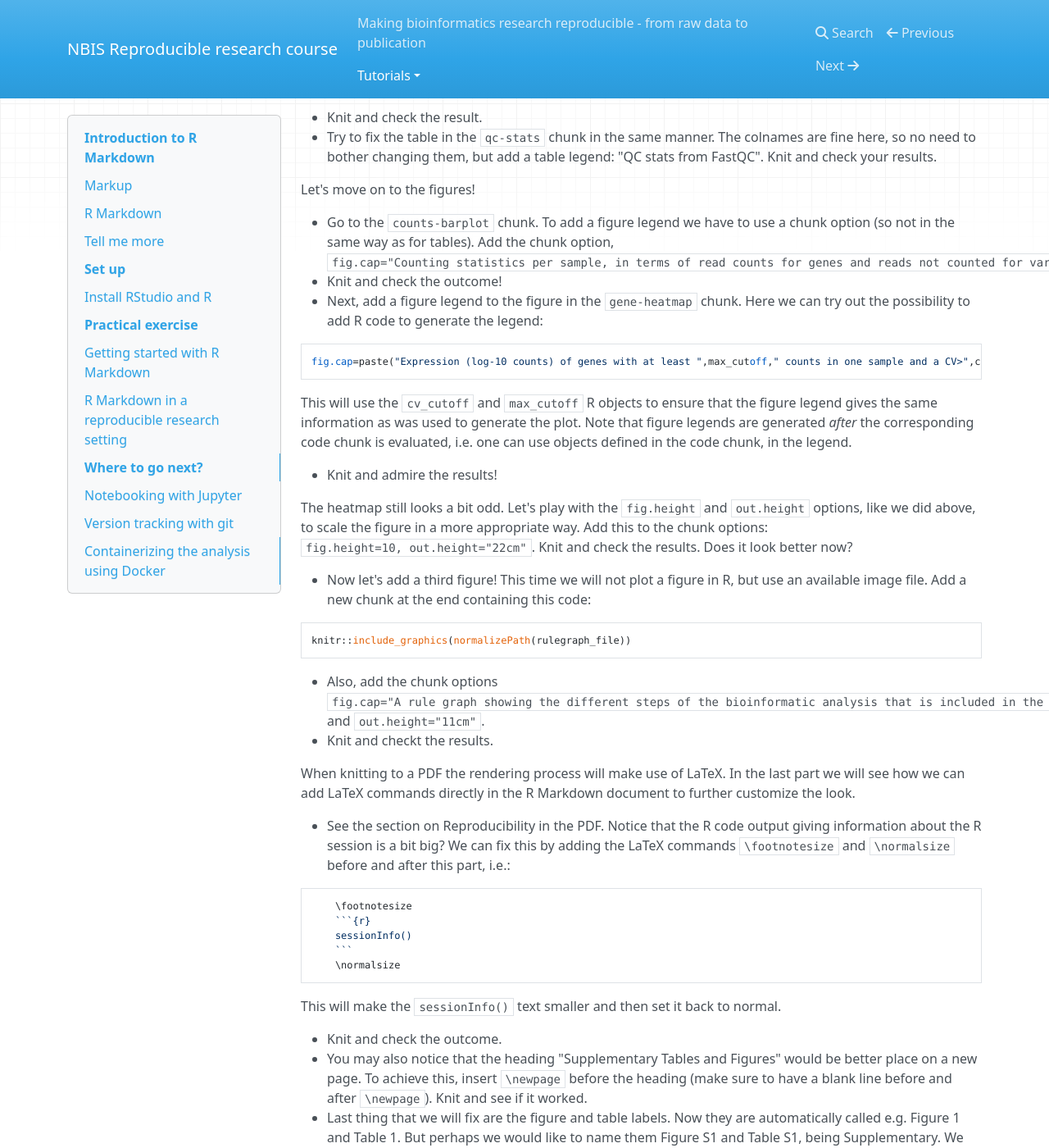
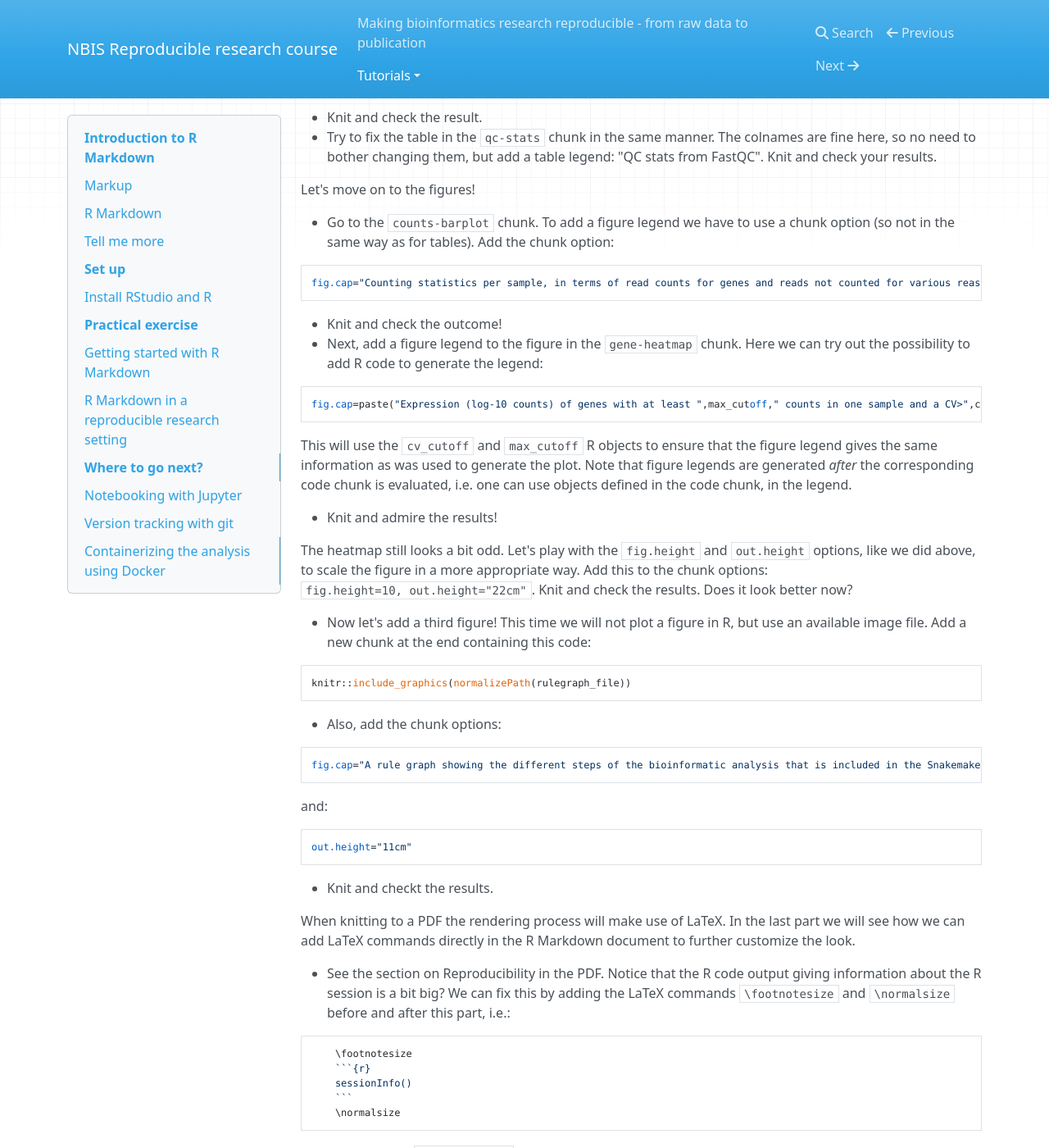
Before and after one commit to NBISweden/workshop-reproducible-research, an MkDocs documentation site: the page built from docs/rmarkdown.md, in a window 1280 px wide and 1400 px high, scrolled down 10421 px. Shown: the whole window at 82% size. Built offline with MkDocs 1.6.1, drawn with Linux system fonts in a browser that asks for light colours; nearby versions of some CDN libraries; old or Windows-style settings are respelled for this version of MkDocs; some of the changed lines change nothing that is shown.

Commit message:
fix long code

````diff
--- a/docs/rmarkdown.md
+++ b/docs/rmarkdown.md
@@ -405,7 +405,12 @@ knitr::kable(d, caption="Sample info",
 
 Let's move on to the figures!
 
-* Go to the `counts-barplot` chunk. To add a figure legend we have to use a chunk option (so not in the same way as for tables). Add the chunk option, `fig.cap="Counting statistics per sample, in terms of read counts for genes and reads not counted for various reasons."`
+* Go to the `counts-barplot` chunk. To add a figure legend we have to use a chunk option (so not in the same way as for tables). Add the chunk option:
+
+```
+fig.cap="Counting statistics per sample, in terms of read counts for genes and reads not counted for various reasons."
+```
+
 * Knit and check the outcome!
 * Next, add a figure legend to the figure in the `gene-heatmap` chunk. Here we can try out the possibility to add R code to generate the legend:
 
@@ -425,7 +430,18 @@ The heatmap still looks a bit odd. Let's play with the `fig.height` and `out.hei
 knitr::include_graphics(normalizePath(rulegraph_file))
 ```
 
-* Also, add the chunk options `fig.cap="A rule graph showing the different steps of the bioinformatic analysis that is included in the Snakemake workflow."` and `out.height="11cm"`.
+* Also, add the chunk options:
+
+```
+fig.cap="A rule graph showing the different steps of the bioinformatic analysis that is included in the Snakemake workflow."
+```
+
+and:
+
+```
+out.height="11cm"
+```
+
 * Knit and checkt the results.
 
 When knitting to a PDF the rendering process will make use of LaTeX. In the last part we will see how we can add LaTeX commands directly in the R Markdown document to further customize the look.
````
